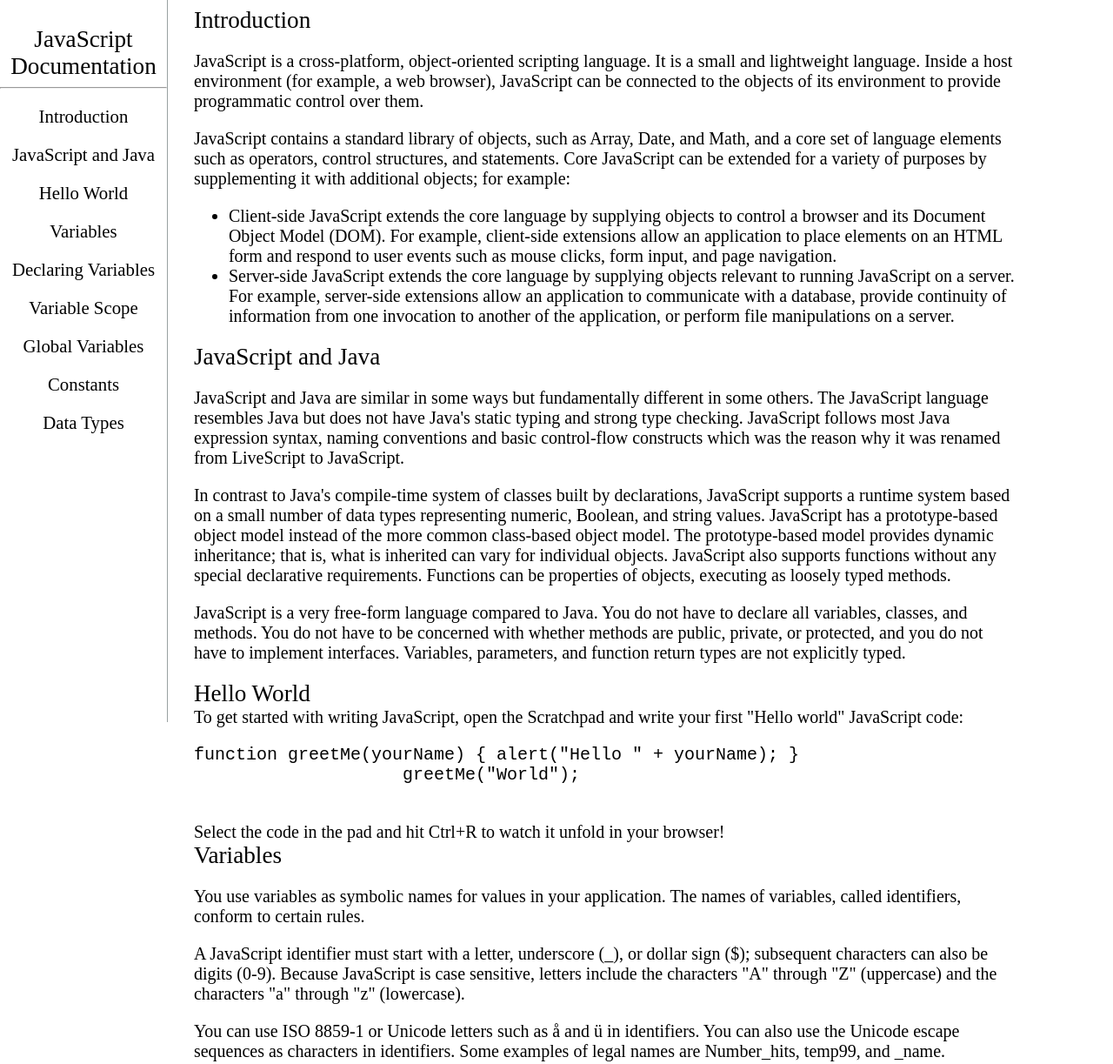
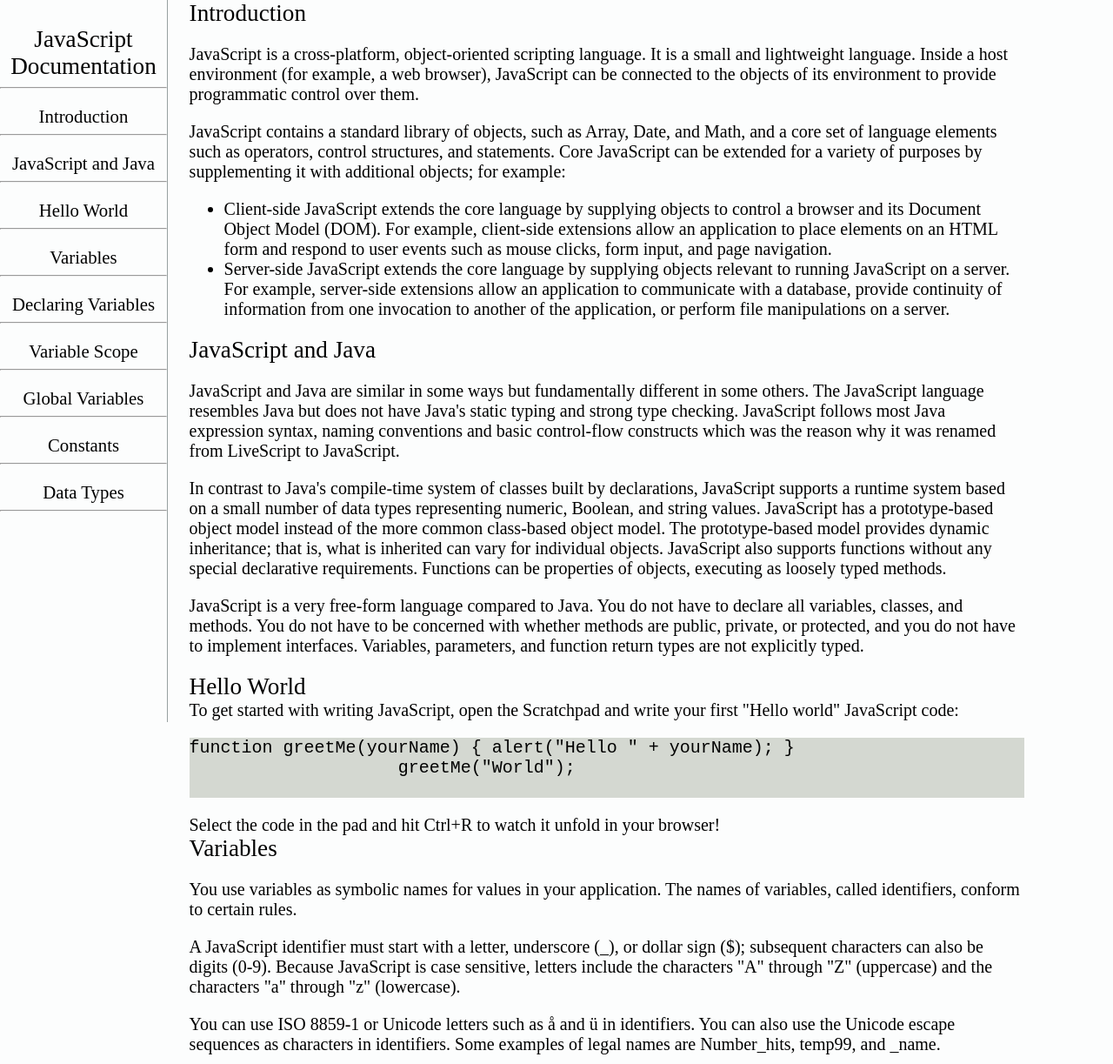
Before and after one commit to prinxard/FreeCodeCamp_Project_Technical_Documentation_Page, a plain HTML site: page index.html in a window 1280 px wide. Shown: the top 1223 px of the page at 87% size. Drawn offline with Linux system fonts and the light colour scheme.

Commit message:
refactored

```diff
--- a/index.html
+++ b/index.html
@@ -13,15 +13,15 @@
     <nav id="navbar">
         <header>JavaScript Documentation</header>
         <hr>
-        <a href="#Introduction" class="nav-link">Introduction</a>
-        <a href="#JavaScript_and_Java" class="nav-link">JavaScript and Java</a>
-        <a href="#Hello_World" class="nav-link">Hello World</a>
-        <a href="#Variables" class="nav-link">Variables</a>
-        <a href="#Declaring_Variables" class="nav-link">Declaring Variables</a>
-        <a href="#Variable_Scope" class="nav-link">Variable Scope</a>
-        <a href="#Global_Variables" class="nav-link">Global Variables</a>
-        <a href="#Constants" class="nav-link">Constants</a>
-        <a href="#Data_Types" class="nav-link">Data Types</a>
+        <a href="#Introduction" class="nav-link">Introduction</a><hr>
+        <a href="#JavaScript_and_Java" class="nav-link">JavaScript and Java</a><hr>
+        <a href="#Hello_World" class="nav-link">Hello World</a><hr>
+        <a href="#Variables" class="nav-link">Variables</a><hr>
+        <a href="#Declaring_Variables" class="nav-link">Declaring Variables</a><hr>
+        <a href="#Variable_Scope" class="nav-link">Variable Scope</a><hr>
+        <a href="#Global_Variables" class="nav-link">Global Variables</a><hr>
+        <a href="#Constants" class="nav-link">Constants</a><hr>
+        <a href="#Data_Types" class="nav-link">Data Types</a><hr>
     </nav>
 
     <main id="main-doc">
@@ -214,9 +214,9 @@
                     variable in the same scope. For example:
                 </p>
 
-                <code>// THIS WILL CAUSE AN ERROR function f() {}; const f = 5; // THIS WILL
+                <pre><code>// THIS WILL CAUSE AN ERROR function f() {}; const f = 5; // THIS WILL
                     CAUSE AN ERROR ALSO function f() { const g = 5; var g; //statements
-                    }</code>
+                    }</code></pre>
                 However, object attributes are not protected, so the following statement
                 is executed without problems.
                 <pre><code>const MY_OBJECT = {"key": "value"}; MY_OBJECT.key = "otherValue";</code></pre>
--- a/styles.css
+++ b/styles.css
@@ -1,6 +1,8 @@
 html, body{
     scroll-behavior: smooth;
-    /* background-color: rgb(252, 253, 253); */
+    background-color: rgb(252, 253, 253);
+    margin: 0;
+    padding: 0;
 }
 
 
@@ -46,6 +48,11 @@ color: rgb(16, 189, 189);
     font-weight: 500;
 }
 
+#main-doc > section > article > pre{
+    background-color: #3423;
+    padding: 15px auto ;
+}
+
 @media (max-width: 768px) {
     #navbar {
         position: static;
@@ -55,17 +62,4 @@ color: rgb(16, 189, 189);
     #navbar a {
         margin-top: 10px;
     }
-
-    pre, code {
-        font-family: monospace, monospace;
-
-      }
-      pre {
-        overflow: auto;
-      }
-      pre > code {
-        display: block;
-        padding: 1rem;
-        word-wrap: normal;
-      }
 }
```
